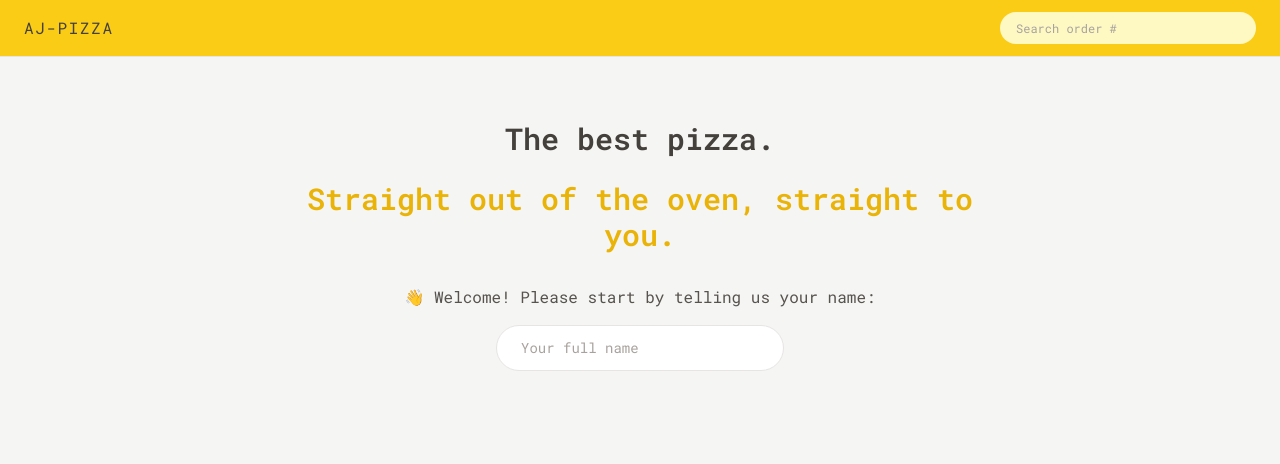
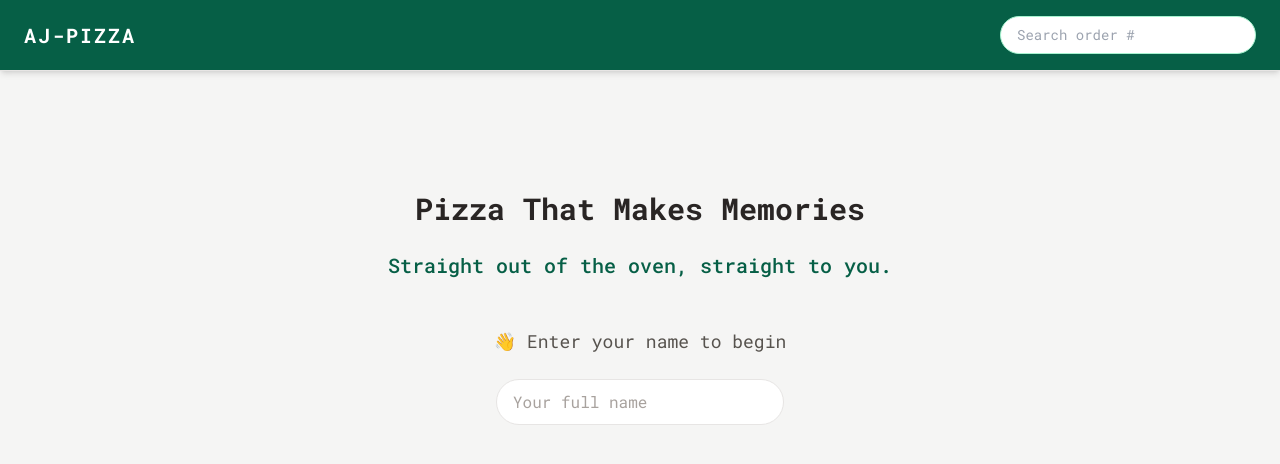
Before and after one commit to Adeeb-Aljerf/Aj-Pizza, a React (Vite) app: page / in a window 1280 px wide. Shown: the top 464 px of the page. Built offline with nearby package versions, Linux system fonts and the light colour scheme.

Commit message:
change the style

```diff
--- a/src/features/cart/CartOverview.jsx
+++ b/src/features/cart/CartOverview.jsx
@@ -6,7 +6,6 @@ import { formatCurrency } from '../../utils/helpers';
 function CartOverview() {
   const totalCartQuantity = useSelector(getTotalCartQuantity);
   const totalCartPrice = useSelector(getTotalCartPrice);
-
 
   if (!totalCartQuantity) return null;
 
--- a/src/features/menu/MenuItem.jsx
+++ b/src/features/menu/MenuItem.jsx
@@ -1,10 +1,10 @@
-import { useDispatch, useSelector } from "react-redux";
-import Button from "../../ui/Button";
-import DeleteItem from "../cart/DeleteItem";
-import UpdateItemQuantity from "../cart/UpdateItemQuantity";
-import { formatCurrency } from "../../utils/helpers";
-import { addItem, getCurrentQuantityById } from "../cart/cartSlice";
-import { useState } from "react";
+import { useDispatch, useSelector } from 'react-redux';
+import Button from '../../ui/Button';
+import DeleteItem from '../cart/DeleteItem';
+import UpdateItemQuantity from '../cart/UpdateItemQuantity';
+import { formatCurrency } from '../../utils/helpers';
+import { addItem, getCurrentQuantityById } from '../cart/cartSlice';
+import { useState } from 'react';
 
 function MenuItem({ pizza }) {
   const dispatch = useDispatch();
@@ -27,14 +27,13 @@ function MenuItem({ pizza }) {
   }
 
   return (
-    <li className="flex gap-4 py-2">
+    <li className="flex cursor-pointer gap-4 rounded-lg p-2 py-2 transition-all duration-200 hover:scale-[1.005] hover:bg-stone-100 hover:shadow-md">
       <div className="relative h-24 w-24 flex-shrink-0 overflow-hidden rounded-md">
         {/* Shimmer loading effect */}
         <div
-          className={`absolute inset-0 transition-opacity duration-300
-            ${isLoading ? "opacity-100" : "opacity-0"}`}
+          className={`absolute inset-0 transition-opacity duration-300 ${isLoading ? 'opacity-100' : 'opacity-0'}`}
         >
-          <div className="h-full w-full animate-shimmer bg-gradient-to-r from-stone-200 via-stone-100 to-stone-200 bg-[length:400%_100%]" />
+          <div className="animate-shimmer h-full w-full bg-gradient-to-r from-stone-200 via-stone-100 to-stone-200 bg-[length:400%_100%]" />
         </div>
 
         {/* Actual image */}
@@ -43,19 +42,19 @@ function MenuItem({ pizza }) {
           alt={name}
           loading="lazy"
           onLoad={() => setIsLoading(false)}
-          className={`h-24 w-24 object-cover transition-all duration-300 ease-out
-            ${isLoading ? "scale-105 blur-sm" : "scale-100 blur-0"}
-            ${soldOut ? "grayscale" : ""}`}
+          className={`h-24 w-24 object-cover transition-all duration-300 ease-out ${isLoading ? 'scale-105 blur-sm' : 'scale-100 blur-0'} ${soldOut ? 'grayscale' : ''}`}
         />
       </div>
       <div className="flex grow flex-col pt-0.5">
         <p className="font-medium">{name}</p>
         <p className="text-sm capitalize italic text-stone-500">
-          {ingredients.join(", ")}
+          {ingredients.join(', ')}
         </p>
         <div className="mt-auto flex items-center justify-between">
           {!soldOut ? (
-            <p className="text-sm">{formatCurrency(unitPrice)}</p>
+            <p className="text-sm font-bold text-emerald-600">
+              {formatCurrency(unitPrice)}
+            </p>
           ) : (
             <p className="text-sm font-medium uppercase text-stone-500">
               Sold out
--- a/src/features/order/SearchOrder.jsx
+++ b/src/features/order/SearchOrder.jsx
@@ -18,7 +18,7 @@ function SearchOrder() {
         placeholder="Search order #"
         value={query}
         onChange={(e) => setQuery(e.target.value)}
-        className="w-36 rounded-full bg-yellow-100 px-4 py-2 text-xs transition-all duration-300 placeholder:text-stone-400 focus:outline-none focus:ring focus:ring-yellow-500 focus:ring-opacity-50 sm:w-64 sm:focus:w-72"
+        className="w-36 rounded-full border border-emerald-200 bg-white px-4 py-2 text-sm transition-all duration-300 placeholder:text-gray-400 hover:border-emerald-300 focus:outline-none focus:ring-2 focus:ring-emerald-400 focus:ring-opacity-50 sm:w-64 sm:focus:w-72"
       />
     </form>
   );
--- a/src/features/user/CreateUser.jsx
+++ b/src/features/user/CreateUser.jsx
@@ -11,15 +11,15 @@ function CreateUser() {
 
   function handleSubmit(e) {
     e.preventDefault();
-    if(!username) return;
+    if (!username) return;
     dispatch(updateName(username));
     navigate('/menu');
   }
 
   return (
-    <form onSubmit={handleSubmit}>
-      <p className="mb-4 text-sm text-stone-600 md:text-base">
-        👋 Welcome! Please start by telling us your name:
+    <form onSubmit={handleSubmit} className="text-center">
+      <p className="mb-6 text-base text-stone-600 md:text-lg">
+        👋 Enter your name to begin
       </p>
 
       <input
@@ -27,11 +27,11 @@ function CreateUser() {
         placeholder="Your full name"
         value={username}
         onChange={(e) => setUsername(e.target.value)}
-        className="input mb-8 w-72"
+        className="mb-8 w-72 rounded-full border border-stone-200 px-4 py-2.5 text-stone-800 transition-all duration-300 placeholder:text-stone-400 focus:outline-none focus:ring-2 focus:ring-emerald-600 focus:ring-opacity-50"
       />
 
       {username !== '' && (
-        <div>
+        <div className="transform transition-all duration-300">
           <Button type="primary">Start ordering</Button>
         </div>
       )}
--- a/src/features/user/Username.jsx
+++ b/src/features/user/Username.jsx
@@ -1,9 +1,15 @@
-import { useSelector } from "react-redux";
+import { useSelector } from 'react-redux';
 
 function Username() {
-  const username=useSelector(state=>state.user.username);
-  if(!username) return null;
-  return <div className="hidden text-sm font-semibold md:block">{username}</div>;
+  const username = useSelector((state) => state.user.username);
+  if (!username) return null;
+  return (
+    <div className="hidden text-sm md:block">
+      <span className="border-l-2 border-white/30 px-3 py-1.5 font-medium text-white">
+        {username}
+      </span>
+    </div>
+  );
 }
 
 export default Username;
--- a/src/ui/AppLayout.jsx
+++ b/src/ui/AppLayout.jsx
@@ -13,7 +13,7 @@ function AppLayout() {
 
       <Header />
 
-      <div className="overflow-scroll">
+      <div className="overflow-y-scroll">
         <main className="mx-auto max-w-3xl">
           <Outlet />
         </main>
--- a/src/ui/Button.jsx
+++ b/src/ui/Button.jsx
@@ -2,14 +2,14 @@ import { Link } from 'react-router-dom';
 
 function Button({ children, disabled, to, type, onClick }) {
   const base =
-    'inline-block text-sm rounded-full bg-yellow-400 font-semibold uppercase tracking-wide text-stone-800 transition-colors duration-300 hover:bg-yellow-300 focus:bg-yellow-300 focus:outline-none focus:ring focus:ring-yellow-300 focus:ring-offset-2 disabled:cursor-not-allowed';
+    'inline-block text-sm rounded-full bg-emerald-800 font-semibold uppercase tracking-wide text-white transition-colors duration-300 hover:bg-emerald-700 focus:bg-emerald-700 focus:outline-none focus:ring focus:ring-emerald-600 focus:ring-offset-2 disabled:cursor-not-allowed disabled:bg-emerald-200';
 
   const styles = {
-    primary: base + ' px-4 py-3 md:px-6 md:py-4',
-    small: base + ' px-4 py-2 md:px-5 md:py-2.5 text-xs',
+    primary: base + ' px-6 py-3.5 md:px-8 md:py-4',
+    small: base + '  px-4 py-2 md:px-5 md:py-2.5 text-xs',
     round: base + ' px-2.5 py-1 md:px-3.5 md:py-2 text-sm',
     secondary:
-      'inline-block text-sm rounded-full border-2 border-stone-300 font-semibold uppercase tracking-wide text-stone-400 transition-colors duration-300 hover:bg-stone-300 hover:text-stone-800 focus:bg-stone-300 focus:text-stone-800 focus:outline-none focus:ring focus:ring-stone-200 focus:ring-offset-2 disabled:cursor-not-allowed px-4 py-2.5 md:px-6 md:py-3.5',
+      'inline-block text-sm rounded-full border-2 border-stone-300 font-semibold uppercase tracking-wide text-stone-600 transition-colors duration-300 hover:bg-stone-300 hover:text-stone-800 focus:text-stone-800 focus:outline-none focus:ring focus:ring-stone-200 focus:ring-offset-2 disabled:cursor-not-allowed px-4 py-2.5 md:px-6 md:py-3.5',
   };
 
   if (to)
--- a/src/ui/Error.jsx
+++ b/src/ui/Error.jsx
@@ -6,11 +6,24 @@ function Error() {
   console.log(error);
 
   return (
-    <div>
-      <h1>Something went wrong 😢</h1>
-      <p>{error.data || error.message}</p>
+    <div className="flex min-h-[calc(100vh-10rem)] flex-col items-center justify-center bg-stone-100 px-4 sm:px-6">
+      <div className="mx-auto w-full max-w-[95%] rounded-lg bg-white p-6 text-center shadow-lg sm:max-w-md sm:p-8">
+        <h1 className="mb-3 text-2xl font-bold text-red-500 sm:mb-4 sm:text-3xl">
+          Something went wrong 😢
+        </h1>
+        <p className="mb-4 break-words text-sm text-stone-600 sm:mb-6 sm:text-base">
+          {error.data || error.message}
+        </p>
 
-      <LinkButton to="-1">&larr; Go back</LinkButton>
+        <div className="mt-3 sm:mt-4">
+          <LinkButton
+            to="-1"
+            className="w-full bg-stone-800 text-sm transition-colors hover:bg-stone-700 sm:w-auto sm:text-base"
+          >
+            &larr; Go back
+          </LinkButton>
+        </div>
+      </div>
     </div>
   );
 }
--- a/src/ui/Header.jsx
+++ b/src/ui/Header.jsx
@@ -4,13 +4,18 @@ import Username from '../features/user/Username';
 
 function Header() {
   return (
-    <header className="flex items-center justify-between border-b border-stone-200 bg-yellow-400 px-4 py-3 uppercase sm:px-6">
-      <Link to="/" className="tracking-widest">
+    <header className="flex items-center justify-between border-b border-stone-200 bg-emerald-800 px-4 py-4 uppercase shadow-md sm:px-6">
+      <Link
+        to="/"
+        className="text-xl font-bold tracking-widest text-white transition-colors duration-500 hover:text-emerald-200"
+      >
         Aj-Pizza
       </Link>
 
-      <SearchOrder />
-      <Username />
+      <div className="flex items-center gap-6">
+        <SearchOrder />
+        <Username />
+      </div>
     </header>
   );
 }
--- a/src/ui/Home.jsx
+++ b/src/ui/Home.jsx
@@ -3,20 +3,29 @@ import CreateUser from '../features/user/CreateUser';
 import Button from './Button';
 
 function Home() {
-  const username=useSelector((state)=>state.user.username);
+  const username = useSelector((state) => state.user.username);
   return (
-    <div className="my-10 px-4 text-center sm:my-16">
-      <h1 className="flex flex-col gap-6 mb-8 text-xl font-semibold md:text-3xl">
-        The best pizza.
-        <br />
-        <span className="text-yellow-500 ">
+    <div className="mx-auto mt-20 max-w-3xl px-4 pb-16 pt-10">
+      <div className="mb-12 text-center">
+        <h1 className="mb-6 text-xl font-bold text-stone-800 sm:text-3xl">
+          Pizza That Makes Memories
+        </h1>
+        <p className="text-sm font-medium text-emerald-800 sm:text-xl">
           Straight out of the oven, straight to you.
-        </span>
-      </h1>
+        </p>
+      </div>
 
-       {!username ? <CreateUser /> : <Button type='primary' to='/menu' >
-         continue ordering, {username}
-         </Button>}
+      <div className="mt-12">
+        {!username ? (
+          <CreateUser />
+        ) : (
+          <div className="text-center">
+            <Button type="primary" to="/menu">
+              Continue ordering, {username}
+            </Button>
+          </div>
+        )}
+      </div>
     </div>
   );
 }
```
Also changed, not shown: src/features/order/Order.jsx (+22 -19 lines).
